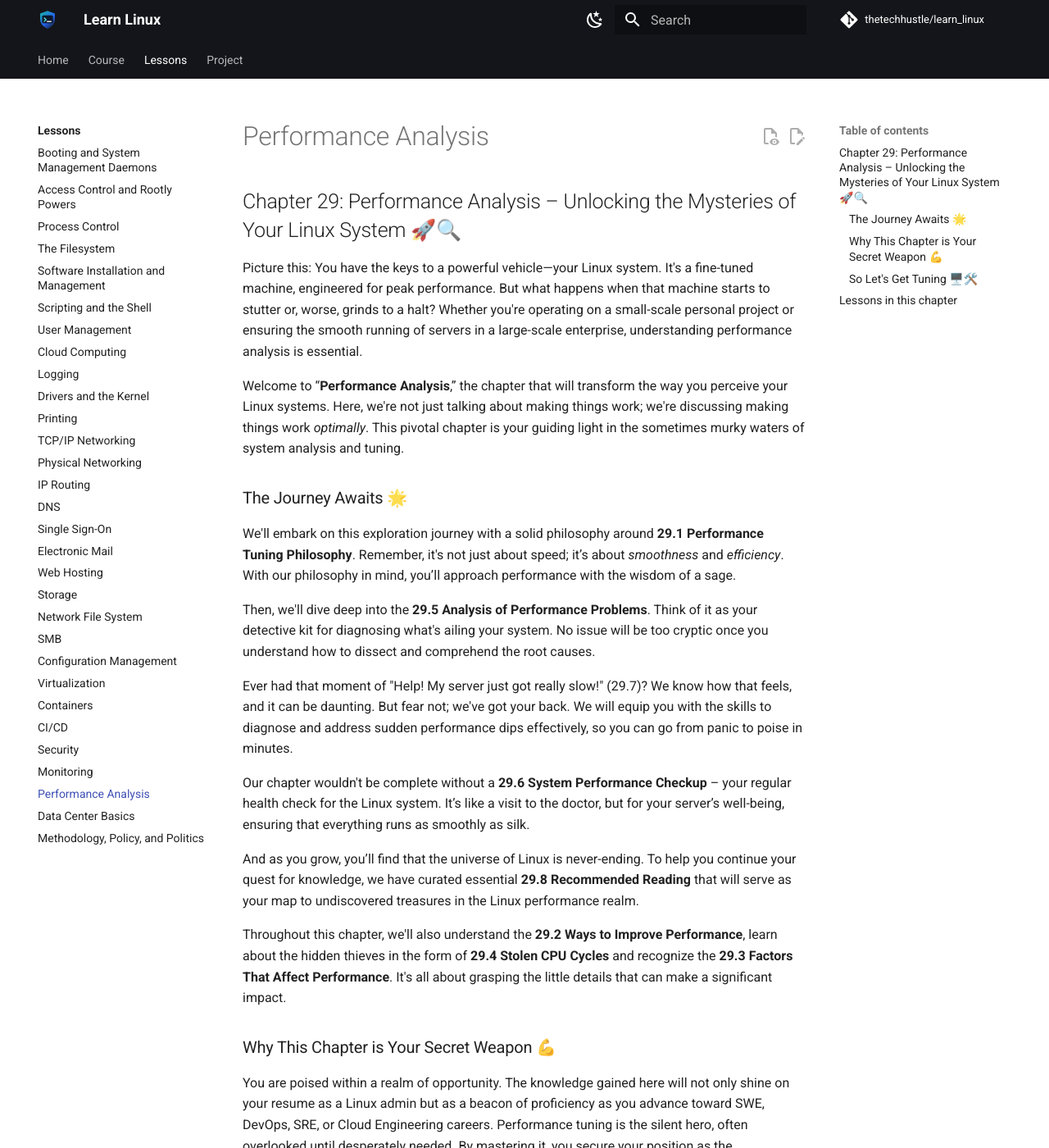
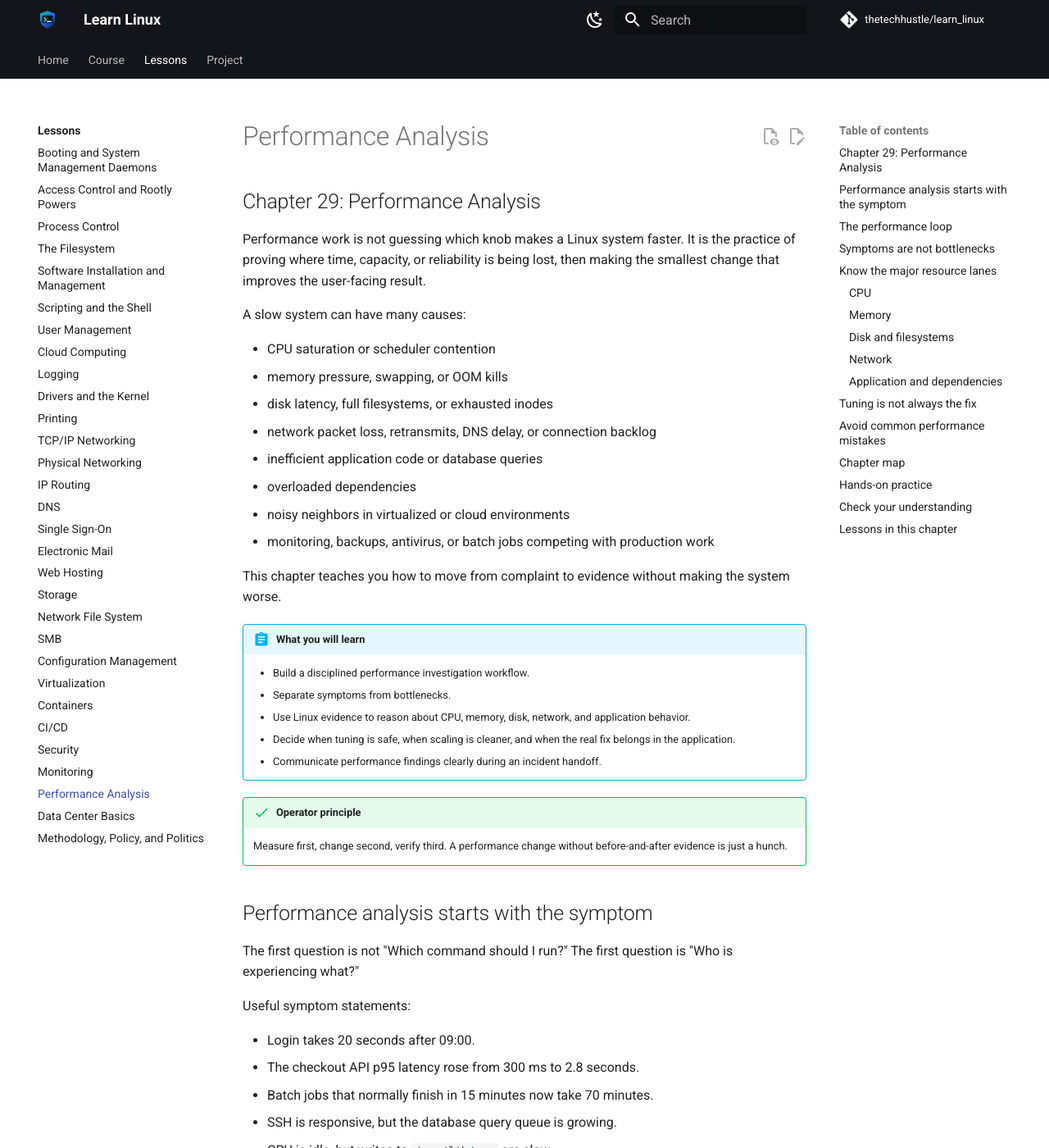
Before and after one commit to thetechhustle/learn_linux, an MkDocs documentation site: the page built from docs/lessons/29_performance_analysis/README.md, in a window 1280 px wide and 1400 px high. Shown: the whole window at 82% size. Built offline with MkDocs 1.6.1 and Material for MkDocs 9.7.7, drawn with Linux system fonts in a browser that asks for light colours; comment, search, counter and statistics services are not loaded; some of the changed text lies outside the part shown.

Commit message:
Improve Chapter 29 performance overview (#265)
Co-authored-by: Jules Ai <jules@Juless-Air.ts.net lan>

````diff
--- a/docs/lessons/29_performance_analysis/README.md
+++ b/docs/lessons/29_performance_analysis/README.md
@@ -1,44 +1,254 @@
-## Chapter 29: Performance Analysis – Unlocking the Mysteries of Your Linux System 🚀🔍
+## Chapter 29: Performance Analysis
 
-Picture this: You have the keys to a powerful vehicle—your Linux system. It's a fine-tuned machine, engineered for peak performance. But what happens when that machine starts to stutter or, worse, grinds to a halt? Whether you're operating on a small-scale personal project or ensuring the smooth running of servers in a large-scale enterprise, understanding performance analysis is essential.
+Performance work is not guessing which knob makes a Linux system faster. It is the practice of proving where time, capacity, or reliability is being lost, then making the smallest change that improves the user-facing result.
 
-Welcome to “**Performance Analysis**,” the chapter that will transform the way you perceive your Linux systems. Here, we're not just talking about making things work; we're discussing making things work *optimally*. This pivotal chapter is your guiding light in the sometimes murky waters of system analysis and tuning.
+A slow system can have many causes:
 
-### The Journey Awaits 🌟
+- CPU saturation or scheduler contention
+- memory pressure, swapping, or OOM kills
+- disk latency, full filesystems, or exhausted inodes
+- network packet loss, retransmits, DNS delay, or connection backlog
+- inefficient application code or database queries
+- overloaded dependencies
+- noisy neighbors in virtualized or cloud environments
+- monitoring, backups, antivirus, or batch jobs competing with production work
 
-We'll embark on this exploration journey with a solid philosophy around **29.1 Performance Tuning Philosophy**. Remember, it's not just about speed; it’s about *smoothness* and *efficiency*. With our philosophy in mind, you’ll approach performance with the wisdom of a sage.
+This chapter teaches you how to move from complaint to evidence without making the system worse.
 
-Then, we'll dive deep into the **29.5 Analysis of Performance Problems**. Think of it as your detective kit for diagnosing what's ailing your system. No issue will be too cryptic once you understand how to dissect and comprehend the root causes.
+!!! abstract "What you will learn"
+    - Build a disciplined performance investigation workflow.
+    - Separate symptoms from bottlenecks.
+    - Use Linux evidence to reason about CPU, memory, disk, network, and application behavior.
+    - Decide when tuning is safe, when scaling is cleaner, and when the real fix belongs in the application.
+    - Communicate performance findings clearly during an incident handoff.
 
-Ever had that moment of "Help! My server just got really slow!" (29.7)? We know how that feels, and it can be daunting. But fear not; we've got your back. We will equip you with the skills to diagnose and address sudden performance dips effectively, so you can go from panic to poise in minutes.
+!!! success "Operator principle"
+    Measure first, change second, verify third. A performance change without before-and-after evidence is just a hunch.
 
-Our chapter wouldn't be complete without a **29.6 System Performance Checkup** – your regular health check for the Linux system. It’s like a visit to the doctor, but for your server’s well-being, ensuring that everything runs as smoothly as silk.
+## Performance analysis starts with the symptom
 
-And as you grow, you’ll find that the universe of Linux is never-ending. To help you continue your quest for knowledge, we have curated essential **29.8 Recommended Reading** that will serve as your map to undiscovered treasures in the Linux performance realm.
+The first question is not "Which command should I run?" The first question is "Who is experiencing what?"
 
-Throughout this chapter, we'll also understand the **29.2 Ways to Improve Performance**, learn about the hidden thieves in the form of **29.4 Stolen CPU Cycles** and recognize the **29.3 Factors That Affect Performance**. It's all about grasping the little details that can make a significant impact.
+Useful symptom statements:
 
-### Why This Chapter is Your Secret Weapon 💪
+- Login takes 20 seconds after 09:00.
+- The checkout API p95 latency rose from 300 ms to 2.8 seconds.
+- Batch jobs that normally finish in 15 minutes now take 70 minutes.
+- SSH is responsive, but the database query queue is growing.
+- CPU is idle, but writes to `/var/lib/app` are slow.
 
-You are poised within a realm of opportunity. The knowledge gained here will not only shine on your resume as a Linux admin but as a beacon of proficiency as you advance toward SWE, DevOps, SRE, or Cloud Engineering careers. Performance tuning is the silent hero, often overlooked until desperately needed. By mastering it, you secure your position as the indispensable linchpin in any tech team.
+Weak symptom statements:
 
-### So Let's Get Tuning 🖥️🛠️
+- The server is slow.
+- CPU looks weird.
+- The app feels bad.
+- Something is wrong with Linux.
 
-Get ready to roll up your sleeves and fine-tune your machines. With “Performance Analysis,” you'll uncover the secrets buried within logs, command outputs, and system monitors. By the end of this chapter, you’ll be the master of resource allocation, system health, and efficiency—transforming you into the Linux performance guru colleagues turn to when the system whispers for help.
+Clear symptoms help you choose the first evidence path. A login delay, a web latency spike, and a slow disk write are different investigations.
 
-Buckle up, embrace the challenge, and let’s make performance problems a thing of the past. Turn the page, and let's begin the journey to peak performance—your systems (and your career) will thank you! 🐧💼🌟
+## The performance loop
+
+Use a repeatable loop:
+
+1. Define the symptom and time window.
+2. Check whether the problem is still happening.
+3. Gather read-only evidence.
+4. Identify the most likely bottleneck.
+5. Make one low-risk change or mitigation.
+6. Re-measure the same symptom.
+7. Record the result and any follow-up.
+
+For a first host snapshot:
+
+```bash
+date -Is
+hostname
+uptime
+free -h
+df -h
+df -ih
+ss -s
+systemctl --failed
+journalctl -p warning..alert -n 80 --no-pager
+```
+
+If performance tools are installed:
+
+```bash
+vmstat 1 5
+iostat -xz 1 5
+sar -u 1 5
+```
+
+These commands do not solve the problem by themselves. They help you decide where to look next.
+
+## Symptoms are not bottlenecks
+
+A symptom is what users or jobs experience. A bottleneck is the constrained resource or failing dependency behind that symptom.
+
+Examples:
+
+- Symptom: web requests are slow.
+- Possible bottleneck: database latency, CPU saturation, DNS delay, queue backlog, disk I/O wait, external API timeout.
+
+- Symptom: SSH login is delayed.
+- Possible bottleneck: DNS lookup delay, PAM/SSSD dependency, high load, exhausted process table, disk pressure on logging.
+
+- Symptom: batch jobs are late.
+- Possible bottleneck: slower input source, CPU throttling, swap activity, serialized locks, storage latency, downstream rate limits.
+
+Do not stop at the first busy graph. Tie resource pressure back to the symptom.
+
+## Know the major resource lanes
+
+Performance investigations usually start in one of these lanes.
+
+### CPU
+
+CPU problems are not only high percentages. Look for sustained load relative to CPU count, runnable queues, steal time, throttling, and whether the work is user CPU, system CPU, interrupts, or waiting on I/O.
+
+First checks:
+
+```bash
+nproc
+uptime
+top
+ps -eo pid,ppid,stat,pcpu,pmem,comm --sort=-pcpu | head
+```
+
+### Memory
+
+Linux uses memory for cache, so "used memory" by itself is not a problem. Focus on available memory, swap activity, OOM events, and whether the application is growing unexpectedly.
+
+First checks:
+
+```bash
+free -h
+swapon --show
+journalctl -k --grep='Out of memory|oom' --no-pager
+ps -eo pid,ppid,stat,pmem,rss,comm --sort=-rss | head
+```
+
+### Disk and filesystems
+
+Disk bottlenecks often look like high I/O wait, long request latency, full filesystems, exhausted inodes, or services blocked on reads and writes.
+
+First checks:
+
+```bash
+df -h
+df -ih
+iostat -xz 1 5
+dmesg --level=err,warn --ctime | tail -60
+```
+
+### Network
+
+Network performance can fail through packet loss, retransmits, DNS delay, overloaded listeners, firewall state, route changes, or remote dependency timeouts.
+
+First checks:
+
+```bash
+ip -s link
+ss -s
+ss -tulpn
+resolvectl status
+```
+
+### Application and dependencies
+
+Sometimes the Linux host is healthy and the application is slow because a queue is growing, a database plan changed, a cache is cold, or a dependency is failing.
+
+First checks:
+
+```bash
+systemctl status app.service --no-pager
+journalctl -u app.service -n 120 --no-pager
+ss -tanp | head
+```
+
+Replace `app.service` with the real unit name. If the service runs in a container, inspect the container logs and health checks too.
+
+## Tuning is not always the fix
+
+There are several ways to improve performance:
+
+- remove unnecessary work
+- fix application behavior
+- tune Linux or service configuration
+- add capacity
+- reduce contention
+- move work to a better time
+- cache carefully
+- improve dependency behavior
+
+Kernel and service tuning can help, but it can also hide the real issue. Raising limits may be correct when a limit is too low for expected load. It is not correct when it lets a broken process consume more of the machine.
+
+Before tuning, write down:
+
+```text
+symptom:
+evidence:
+planned change:
+expected result:
+rollback:
+verification command:
+owner:
+```
+
+## Avoid common performance mistakes
+
+- Changing several things at once.
+- Tuning from a blog post without checking kernel, distribution, and workload fit.
+- Treating averages as truth while p95 or p99 latency is bad.
+- Ignoring time windows around deploys, backups, and traffic changes.
+- Calling CPU high when the process is actually waiting on disk or network.
+- Ignoring virtualized-host steal time.
+- Forgetting to check full disks and inodes.
+- Declaring victory without measuring the original symptom again.
+
+## Chapter map
+
+This chapter walks from philosophy to practical incident response:
+
+- `29.1` explains performance tuning philosophy and why evidence comes first.
+- `29.2` surveys the major ways to improve performance.
+- `29.3` explains the factors that affect performance.
+- `29.4` covers stolen CPU cycles and hidden compute contention.
+- `29.5` gives a workflow for analyzing performance problems.
+- `29.6` shows how to run a regular system performance checkup.
+- `29.7` focuses on urgent "the server just got slow" triage.
+- `29.8` points to deeper reading and reference material.
+
+## Hands-on practice
+
+Use a disposable VM or lab host.
+
+1. Capture a baseline with `uptime`, `free -h`, `df -h`, `df -ih`, `ss -s`, and `systemctl --failed`.
+2. Run `vmstat 1 5` and explain whether the host looks CPU-bound, memory-constrained, I/O-bound, or idle.
+3. Find the top CPU and memory consumers with `ps`.
+4. Write one symptom statement and one bottleneck hypothesis.
+5. Write the rollback and verification plan you would use before changing a tuning value.
+
+## Check your understanding
+
+- Why should a performance investigation begin with a user-facing symptom?
+- What is the difference between a symptom and a bottleneck?
+- Why can "memory used" be misleading on Linux?
+- What evidence would make you suspect disk latency instead of CPU saturation?
+- Why is changing several tuning values at once risky?
 
 <!-- lesson-index:start -->
 
 ## Lessons in this chapter
 
-- [29.1 Performance Tuning Philosophy 🔍📚](29.1_performance_tuning_philosophy.md)
+- [29.1 Performance Tuning Philosophy](29.1_performance_tuning_philosophy.md)
 - [29.2 Ways to Improve Performance](29.2_ways_to_improve_performance.md)
 - [29.3 Factors That Affect Performance](29.3_factors_that_affect_performance.md)
-- [29.4 Stolen CPU Cycles - Innocent Culprit Behind Performance Lag 🕵️‍♂️💻](29.4_stolen_cpu_cycles.md)
+- [29.4 Stolen CPU Cycles](29.4_stolen_cpu_cycles.md)
 - [29.5 Analysis of Performance Problems](29.5_analysis_of_performance_problems.md)
-- [29.6 System Performance Checkup 💉](29.6_system_performance_checkup.md)
-- [29.7 Help! My Server Just Got Really Slow! ⚠️](29.7_help!_my_server_just_got_really_slow!.md)
-- [29.8 Recommended Reading 📚🔖](29.8_recommended_reading.md)
+- [29.6 System Performance Checkup](29.6_system_performance_checkup.md)
+- [29.7 Help! My Server Just Got Really Slow!](29.7_help!_my_server_just_got_really_slow!.md)
+- [29.8 Recommended Reading](29.8_recommended_reading.md)
 
 <!-- lesson-index:end -->
````
